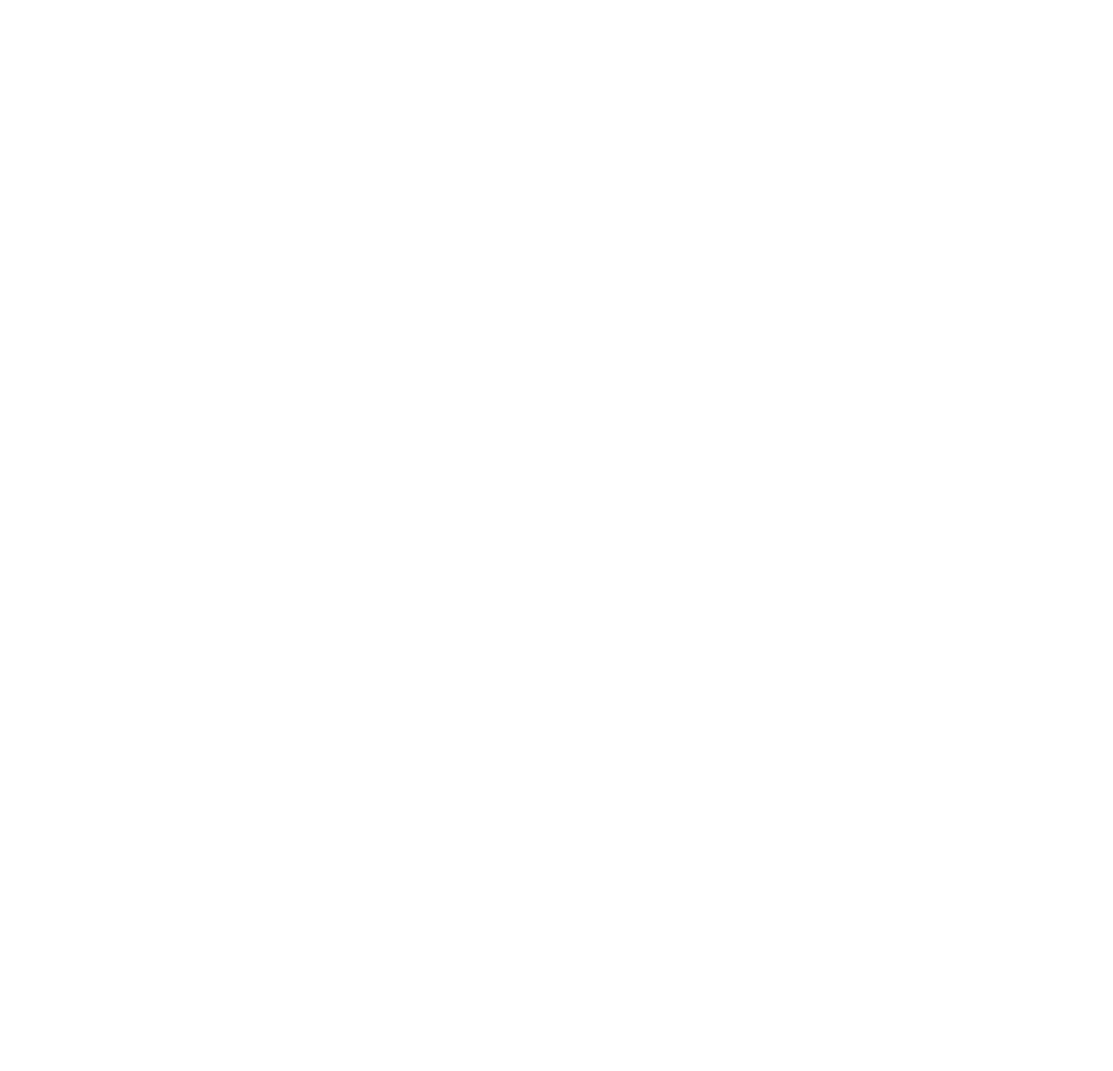
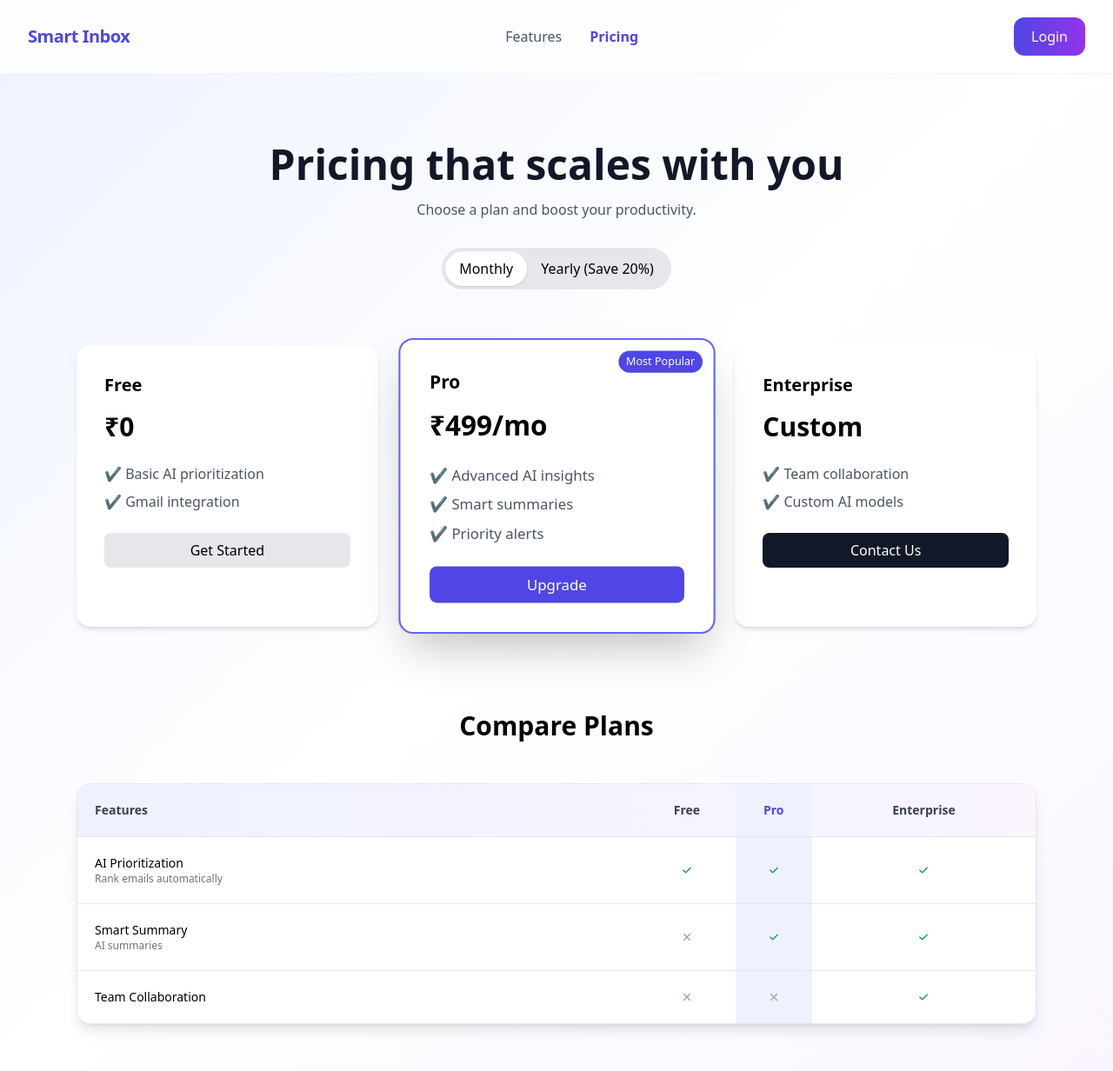
Before and after one commit to AtharvLokhande24/smart-inbox-frontend-v2, a React (Vite) app: page /pricing in a window 1280 px wide. Before the commit this address had no page. Shown: the top 1232 px of the page at 87% size. Before the commit the page ends 800 px from the top, so only its background shows below. Built offline with nearby package versions, Linux system fonts and the light colour scheme.

Commit message:
Features and ptiving page created on landing page

```diff
--- a/src/components/Navbar.jsx
+++ b/src/components/Navbar.jsx
@@ -1,28 +1,53 @@
-import { Link } from "react-router-dom";
+import { NavLink, Link } from "react-router-dom";
 
 function Navbar() {
   return (
     <header className="sticky top-0 z-50 bg-white/80 backdrop-blur-md border-b border-gray-100">
       <div className="max-w-7xl mx-auto flex items-center justify-between px-8 py-5">
-        <div className="text-xl font-bold text-indigo-600 tracking-tight hover:text-indigo-700 transition">
+
+        {/* Logo */}
+        <Link
+          to="/"
+          className="text-xl font-bold text-indigo-600 tracking-tight hover:text-indigo-700 transition"
+        >
           Smart Inbox
+        </Link>
+
+        {/* Navigation */}
+        <div className="flex items-center gap-8">
+
+          <NavLink
+            to="/features"
+            className={({ isActive }) =>
+              isActive
+                ? "text-indigo-600 font-semibold"
+                : "text-gray-600 hover:text-gray-900 font-medium transition"
+            }
+          >
+            Features
+          </NavLink>
+
+          <NavLink
+            to="/pricing"
+            className={({ isActive }) =>
+              isActive
+                ? "text-indigo-600 font-semibold"
+                : "text-gray-600 hover:text-gray-900 font-medium transition"
+            }
+          >
+            Pricing
+          </NavLink>
+
         </div>
 
-        <div className="flex items-center gap-8">
-          <Link to="/" className="text-gray-600 hover:text-gray-900 font-medium transition">
-            Features
-          </Link>
-          <Link to="/" className="text-gray-600 hover:text-gray-900 font-medium transition">
-            Pricing
-          </Link>
-        </div>
-
+        {/* Login Button */}
         <Link
           to="/login"
           className="px-5 py-2.5 rounded-xl bg-gradient-to-r from-indigo-600 to-purple-600 text-white font-medium shadow-sm hover:shadow-md hover:scale-105 transition-all duration-200"
         >
           Login
         </Link>
+
       </div>
     </header>
   );
--- /dev/null
+++ b/src/pages/FeaturesPage.jsx
@@ -0,0 +1,57 @@
+import React from "react";
+import Navbar from "../components/Navbar";
+import { HiOutlineLightningBolt, HiOutlineMail, HiOutlineChartBar } from "react-icons/hi";
+
+const features = [
+  {
+    icon: <HiOutlineLightningBolt size={28} />,
+    title: "AI Priority Detection",
+    desc: "Automatically identify the most important emails using AI.",
+  },
+  {
+    icon: <HiOutlineMail size={28} />,
+    title: "Smart Summary",
+    desc: "Summarize long email threads instantly.",
+  },
+  {
+    icon: <HiOutlineChartBar size={28} />,
+    title: "Insights & Analytics",
+    desc: "Track productivity and email patterns.",
+  },
+];
+
+const FeaturesPage = () => {
+  return (
+    <div className="min-h-screen bg-gradient-to-br from-indigo-50 via-white to-purple-50">
+
+      <Navbar />
+
+      {/* HERO */}
+      <div className="max-w-6xl mx-auto text-center pt-20 px-6">
+        <h1 className="text-5xl font-bold text-gray-900">
+          Powerful Features to Boost Productivity 🚀
+        </h1>
+        <p className="mt-6 text-gray-600 text-lg">
+          Smart Inbox helps you focus on what matters using AI-powered insights.
+        </p>
+      </div>
+
+      {/* FEATURE CARDS */}
+      <div className="max-w-6xl mx-auto grid md:grid-cols-3 gap-8 mt-16 px-6 pb-20">
+        {features.map((f, i) => (
+          <div
+            key={i}
+            className="bg-white rounded-2xl p-8 shadow-md hover:shadow-2xl hover:-translate-y-2 transition-all duration-300"
+          >
+            <div className="text-indigo-600 mb-4">{f.icon}</div>
+            <h2 className="text-xl font-semibold text-gray-900">{f.title}</h2>
+            <p className="mt-3 text-gray-600">{f.desc}</p>
+          </div>
+        ))}
+      </div>
+
+    </div>
+  );
+};
+
+export default FeaturesPage;
--- /dev/null
+++ b/src/pages/PricingPage.jsx
@@ -0,0 +1,160 @@
+import React, { useState } from "react";
+import Navbar from "../components/Navbar";
+import { HiCheck, HiX } from "react-icons/hi";
+
+const PricingPage = () => {
+  const [yearly, setYearly] = useState(false);
+
+  const price = (monthly) => (yearly ? monthly * 10 : monthly);
+
+  return (
+    <div className="min-h-screen bg-gradient-to-br from-indigo-50 via-white to-purple-50">
+
+      <Navbar />
+
+      {/* HERO */}
+      <div className="text-center pt-20">
+        <h1 className="text-5xl font-bold text-gray-900">
+          Pricing that scales with you
+        </h1>
+        <p className="mt-4 text-gray-600">
+          Choose a plan and boost your productivity.
+        </p>
+
+        {/* TOGGLE */}
+        <div className="flex justify-center mt-8">
+          <div className="bg-gray-200 rounded-full p-1 flex">
+            <button
+              onClick={() => setYearly(false)}
+              className={`px-4 py-2 rounded-full ${
+                !yearly ? "bg-white shadow" : ""
+              }`}
+            >
+              Monthly
+            </button>
+            <button
+              onClick={() => setYearly(true)}
+              className={`px-4 py-2 rounded-full ${
+                yearly ? "bg-white shadow" : ""
+              }`}
+            >
+              Yearly (Save 20%)
+            </button>
+          </div>
+        </div>
+      </div>
+
+      {/* PRICING CARDS */}
+      <div className="max-w-6xl mx-auto grid md:grid-cols-3 gap-8 mt-16 px-6">
+
+        {/* FREE */}
+        <div className="bg-white p-8 rounded-2xl shadow-md hover:shadow-2xl hover:-translate-y-2 transition-all duration-300">
+          <h2 className="text-xl font-semibold">Free</h2>
+          <p className="text-3xl font-bold mt-4">₹0</p>
+          <ul className="mt-6 space-y-2 text-gray-600">
+            <li>✔ Basic AI prioritization</li>
+            <li>✔ Gmail integration</li>
+          </ul>
+          <button className="mt-6 w-full py-2 bg-gray-200 rounded-lg">
+            Get Started
+          </button>
+        </div>
+
+        {/* PRO */}
+        <div className="bg-white p-8 rounded-2xl shadow-2xl border-2 border-indigo-500 scale-105 relative hover:-translate-y-2 transition-all duration-300">
+          <span className="absolute top-3 right-3 text-xs bg-indigo-600 text-white px-2 py-1 rounded-full">
+            Most Popular
+          </span>
+
+          <h2 className="text-xl font-semibold">Pro</h2>
+          <p className="text-3xl font-bold mt-4">
+            ₹{price(499)}{yearly ? "/yr" : "/mo"}
+          </p>
+
+          <ul className="mt-6 space-y-2 text-gray-600">
+            <li>✔ Advanced AI insights</li>
+            <li>✔ Smart summaries</li>
+            <li>✔ Priority alerts</li>
+          </ul>
+
+          <button className="mt-6 w-full py-2 bg-indigo-600 text-white rounded-lg hover:bg-indigo-700">
+            Upgrade
+          </button>
+        </div>
+
+        {/* ENTERPRISE */}
+        <div className="bg-white p-8 rounded-2xl shadow-md hover:shadow-2xl hover:-translate-y-2 transition-all duration-300">
+          <h2 className="text-xl font-semibold">Enterprise</h2>
+          <p className="text-3xl font-bold mt-4">Custom</p>
+          <ul className="mt-6 space-y-2 text-gray-600">
+            <li>✔ Team collaboration</li>
+            <li>✔ Custom AI models</li>
+          </ul>
+          <button className="mt-6 w-full py-2 bg-gray-900 text-white rounded-lg">
+            Contact Us
+          </button>
+        </div>
+
+      </div>
+
+
+      {/* FEATURE COMPARISON */}
+      <div className="max-w-6xl mx-auto mt-24 px-6 pb-20">
+        <h2 className="text-3xl font-bold text-center mb-12">
+          Compare Plans
+        </h2>
+
+        <div className="overflow-hidden rounded-2xl shadow-lg border border-gray-200">
+          <table className="w-full text-sm text-left">
+
+            <thead className="bg-gradient-to-r from-indigo-50 to-purple-50 text-gray-700">
+              <tr>
+                <th className="p-5 font-semibold">Features</th>
+                <th className="text-center">Free</th>
+                <th className="text-center bg-indigo-50 text-indigo-600">Pro </th>
+                <th className="text-center">Enterprise</th>
+              </tr>
+            </thead>
+
+            <tbody className="bg-white">
+
+              <tr className="border-t hover:bg-gray-50">
+                <td className="p-5 font-medium">
+                  AI Prioritization
+                  <p className="text-xs text-gray-500">Rank emails automatically</p>
+                </td>
+                <td className="text-center text-green-600"><HiCheck className="mx-auto" /></td>
+                <td className="text-center text-green-600 bg-indigo-50"><HiCheck className="mx-auto" /></td>
+                <td className="text-center text-green-600"><HiCheck className="mx-auto" /></td>
+              </tr>
+
+              <tr className="border-t hover:bg-gray-50">
+                <td className="p-5 font-medium">
+                  Smart Summary
+                  <p className="text-xs text-gray-500">AI summaries</p>
+                </td>
+                <td className="text-center text-gray-400"><HiX className="mx-auto" /></td>
+                <td className="text-center text-green-600 bg-indigo-50"><HiCheck className="mx-auto" /></td>
+                <td className="text-center text-green-600"><HiCheck className="mx-auto" /></td>
+              </tr>
+
+              <tr className="border-t hover:bg-gray-50">
+                <td className="p-5 font-medium">
+                  Team Collaboration
+                </td>
+                <td className="text-center text-gray-400"><HiX className="mx-auto" /></td>
+                <td className="text-center text-gray-400 bg-indigo-50"><HiX className="mx-auto" /></td>
+                <td className="text-center text-green-600"><HiCheck className="mx-auto" /></td>
+              </tr>
+
+            </tbody>
+
+          </table>
+        </div>
+      </div>
+
+    </div>
+  );
+};
+
+export default PricingPage;
--- a/src/pages/SettingsPage.jsx
+++ b/src/pages/SettingsPage.jsx
@@ -4,7 +4,7 @@
 import DashboardLayout from "../components/DashboardLayout";
 
 function SettingsPage() {
-  const navigate = useNavigate(); // ✅ ADD THIS
+  const navigate = useNavigate();
 
   const [autoPrioritization, setAutoPrioritization] = useState(true);
   const [emailNotifications, setEmailNotifications] = useState(true);
--- a/src/routes/AppRoutes.jsx
+++ b/src/routes/AppRoutes.jsx
@@ -8,19 +8,28 @@
 import SettingsPage from "../pages/SettingsPage";
 import ProfilePage from "../pages/ProfilePage";
 import NotificationsPage from "../pages/NotificationsPage";
+import FeaturesPage from "../pages/FeaturesPage";
+import PricingPage from "../pages/PricingPage";
 
 function AppRoutes() {
   return (
     <BrowserRouter>
       <Routes>
+        {/* Landing */}
         <Route path="/" element={<LandingPage />} />
+
+        {/* Auth */}
         <Route path="/login" element={<LoginPage />} />
         <Route path="/register" element={<RegisterPage />} />
+
+        {/* Dashboard */}
         <Route path="/dashboard" element={<Dashboard />} />
         <Route path="/gmail" element={<GmailPage />} />
         <Route path="/settings" element={<SettingsPage />} />
         <Route path="/profile" element={<ProfilePage />} />
         <Route path="/notifications" element={<NotificationsPage />} />
+        <Route path="/features" element={<FeaturesPage />} />
+        <Route path="/pricing" element={<PricingPage />} />
       </Routes>
     </BrowserRouter>
   );
```
